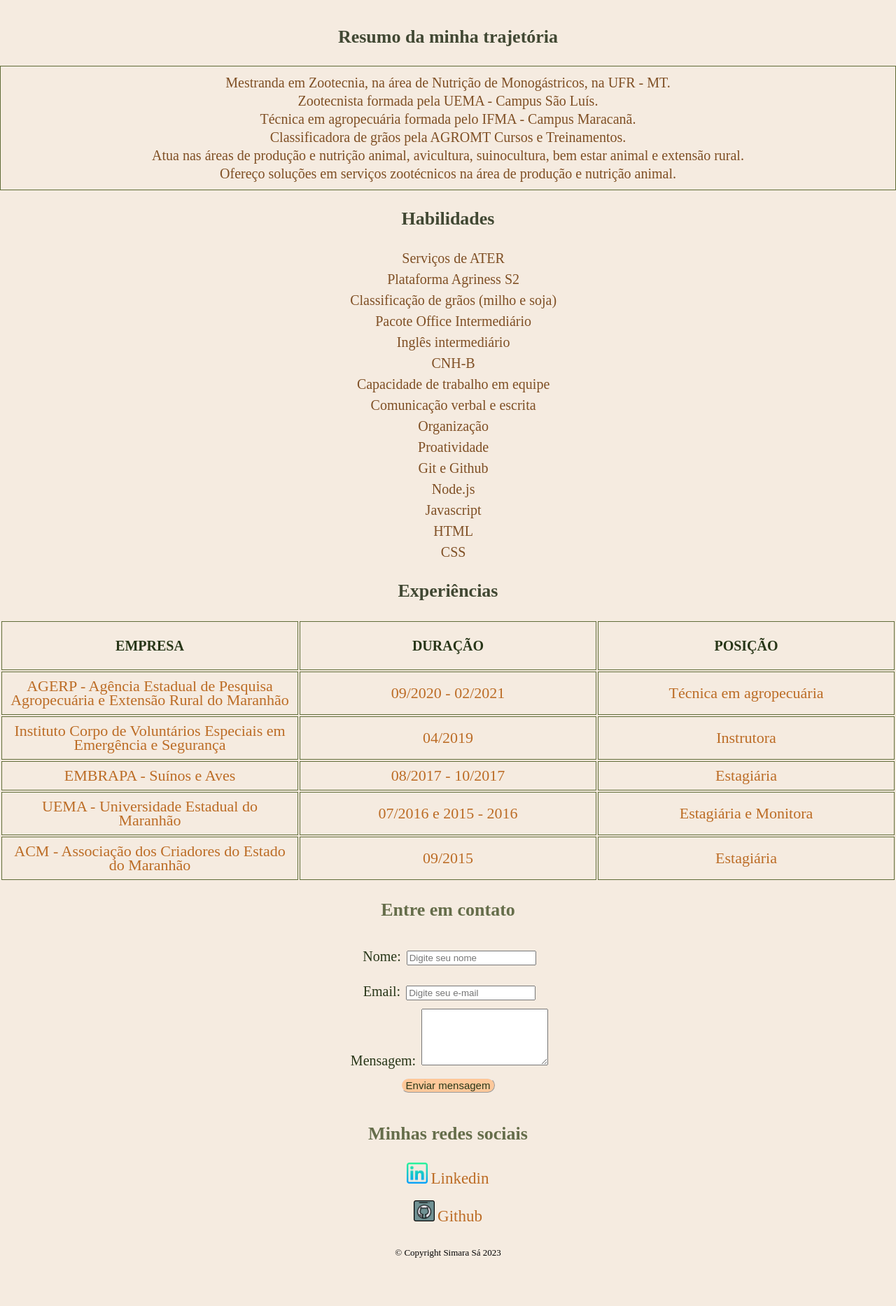
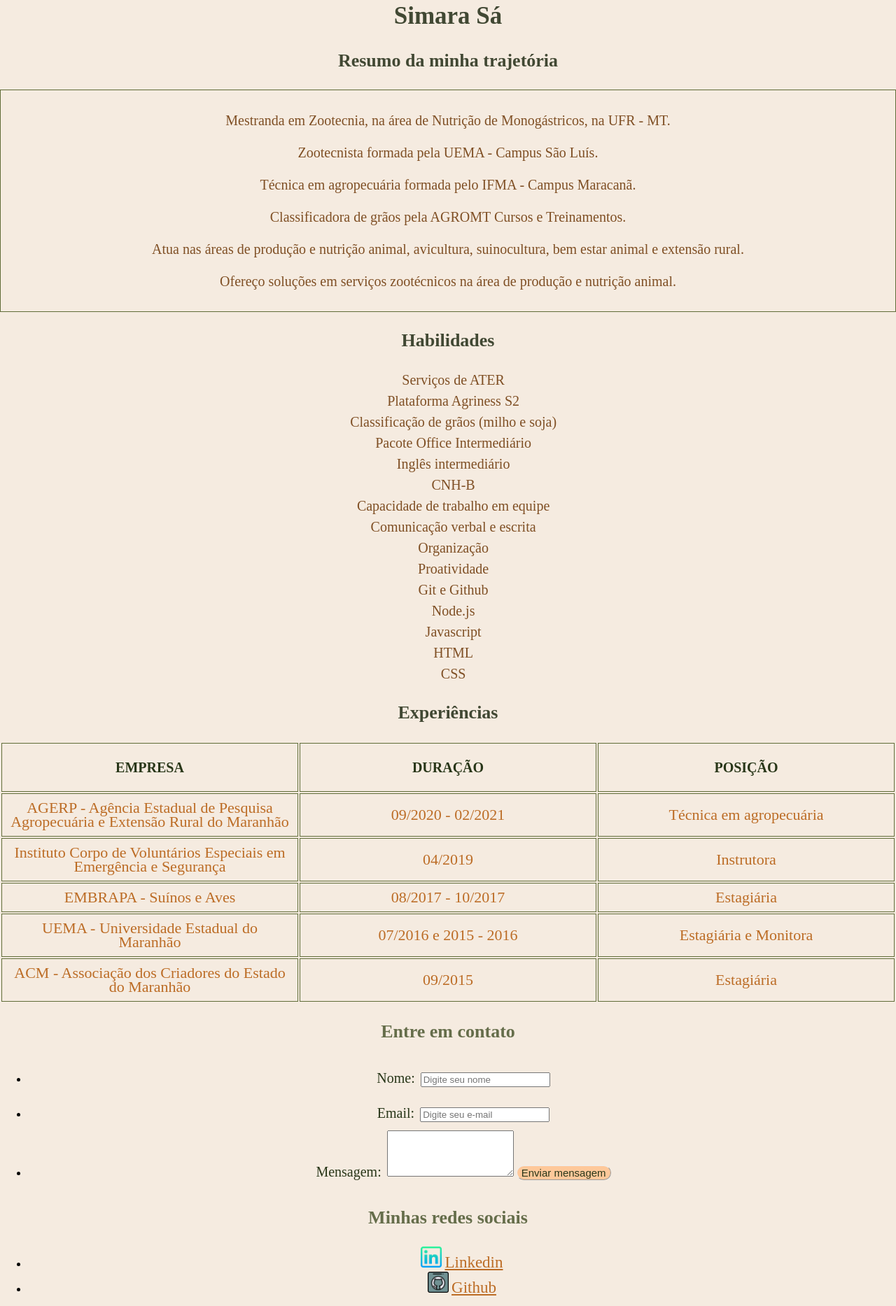
Before and after one commit to SimaraSc/CSS, a plain HTML site: page curriculo-com-css.html in a window 1280 px wide. Shown: the part 426-2293 px from the top of the page at 70% size. Before the commit the page ends 2238 px from the top, so only its background shows below. Drawn offline with Linux system fonts and the light colour scheme; a web font is replaced by a local one.

Commit message:
insere currículo com css finalizado

```diff
--- a/curriculo-com-css.html
+++ b/curriculo-com-css.html
@@ -1,42 +1,51 @@
 <!DOCTYPE html>
 <html lang="pt-br">
+
 <head>
     <meta charset="UTF-8">
     <meta http-equiv="X-UA-Compatible" content="IE=edge">
     <meta name="viewport" content="width=device-width, initial-scale=1.0">
-    <link rel="stylesheet" href="./styles.css" />
+    <link rel="stylesheet" href="./styles.css">
     <link rel="preconnect" href="https://fonts.googleapis.com">
     <link rel="preconnect" href="https://fonts.gstatic.com" crossorigin>
-    <link href="https://fonts.googleapis.com/css2?family=Bona+Nova:ital,wght@0,400;0,700;1,400&display=swap" rel="stylesheet">
+    <link href="https://fonts.googleapis.com/css2?family=Bona+Nova:ital,wght@0,400;0,700;1,400&display=swap"
+        rel="stylesheet">
     <title>Meu currículo</title>
 </head>
 
 <body>
     <header>
         <h1>Currículo profissional</h1>
-    <br />
-    <br />
 
-    <img
-    id="imagem_perfil"
-    src="./Simara-foto-zoo.png"
-    alt="Minha imagem com 2 éguas no campo"
-    height="200px"/>
+        <img id="imagem_perfil"
+        src="./assets/simaraformat-removebg.png"
+        alt="Mulher negra sorrindo, com pose segurando os óculos" />
     </header>
 
-
-    <br />
     <h2>Simara Sá</h2>
 
     <h3 class="subtitulo_primario">Resumo da minha trajetória</h3>
-    <p class="resumo">
-Mestranda em Zootecnia, na área de Nutrição de Monogástricos, na UFR - MT.<br>
-Zootecnista formada pela UEMA - Campus São Luís.<br>
-Técnica em agropecuária formada pelo IFMA - Campus Maracanã.<br>
-Classificadora de grãos pela AGROMT Cursos e Treinamentos.<br>
-Atua nas áreas de produção e nutrição animal, avicultura, suinocultura, bem estar animal e extensão rural.<br>
-Ofereço soluções em serviços zootécnicos na área de produção e nutrição animal.
+
+    <div class="resumo">
+        <p>
+        Mestranda em Zootecnia, na área de Nutrição de Monogástricos, na UFR - MT.
         </p>
+        <p>
+        Zootecnista formada pela UEMA - Campus São Luís.
+        </p>
+        <p>
+        Técnica em agropecuária formada pelo IFMA - Campus Maracanã.
+        </p>
+        <p>
+        Classificadora de grãos pela AGROMT Cursos e Treinamentos.
+        </p>
+        <p>
+        Atua nas áreas de produção e nutrição animal, avicultura, suinocultura, bem estar animal e extensão rural.
+        </p>
+        <p>Ofereço soluções em serviços zootécnicos na área de produção e nutrição animal.
+        </p>
+    </div>
+
     <h3 class="subtitulo_primario">Habilidades</h3>
 
     <div id="lista-hab">
@@ -61,6 +70,7 @@ Ofereço soluções em serviços zootécnicos na área de produção e nutriçã
 
     <h3 class="subtitulo_primario">Experiências</h3>
 
+    <div class="tabela">
         <table>
             <thead>
                 <th class="mae">EMPRESA</th>
@@ -95,44 +105,54 @@ Ofereço soluções em serviços zootécnicos na área de produção e nutriçã
                 </tr>
             </tbody>
         </table>
+    </div>
 
     <h3 class="subtitulo_secundario">Entre em contato</h3>
 
+    <div class="container-contato">
         <form>
-        <label for="Nome da pessoa">Nome:</label>
-        <input placeholder="Digite seu nome" type="text"><br/>
-        <label for="email">Email:</label>
-        <input placeholder="Digite seu e-mail" type="email"><br/>
-        <label for="mensagem a ser digitada">Mensagem:</label>
-        <textarea placeholder="Digite sua mensagem" rows="5" cols="20">
+            <ul>
+                <li><label for="Nome da pessoa">Nome:</label>
+                    <input placeholder="Digite seu nome" type="text">
+                </li>
+                <li><label for="email">Email:</label>
+                    <input placeholder="Digite seu e-mail" type="email">
+                </li>
+                <li><label for="mensagem a ser digitada">Mensagem:</label>
+                <textarea placeholder="Digite sua mensagem" type="textarea" rows="4" cols="20">
                 </textarea>
-
-        <br/>
                 <button class="botao" type="submit">Enviar mensagem</button>
+                </li>
+            </ul>
         </form>
-    <br>
+    </div>
 
     <h3 class="subtitulo_secundario">Minhas redes sociais</h3>
 
-    <img class="logo" src="./linkedin.png"/>
-    <a class="rede-social" href="https://www.linkedin.com/in/simara-s%C3%A1-657485204/" target="_blank">
+    <div class="rodape">
+        <ul>
+            <li>
+                <img class="logo"
+                src="./assets/linkedin.png" />
+                <a class="link" href="https://www.linkedin.com/in/simara-s%C3%A1-657485204/" target="_blank">
                 Linkedin
                 </a>
+            </li>
 
-    <br>
-    <br>
-
-    <img class="logo" src="./002-github.png"/>
-    <a class="rede-social" href="https://github.com/SimaraSc" target="_blank">
+            <li>
+                <img class="logo"
+                src="./assets/002-github.png" />
+                <a class="link" href="https://github.com/SimaraSc" target="_blank">
                 Github
                 </a>
-    </form>
-
-    <br>
-    <br>
+            </li>
+        </ul>
+    </div>
 
     <footer>
         <p class="copyright">© Copyright Simara Sá 2023</p>
     </footer>
+
 </body>
+
 </html>
```
Lines whose indentation alone changed are shown as unchanged.
